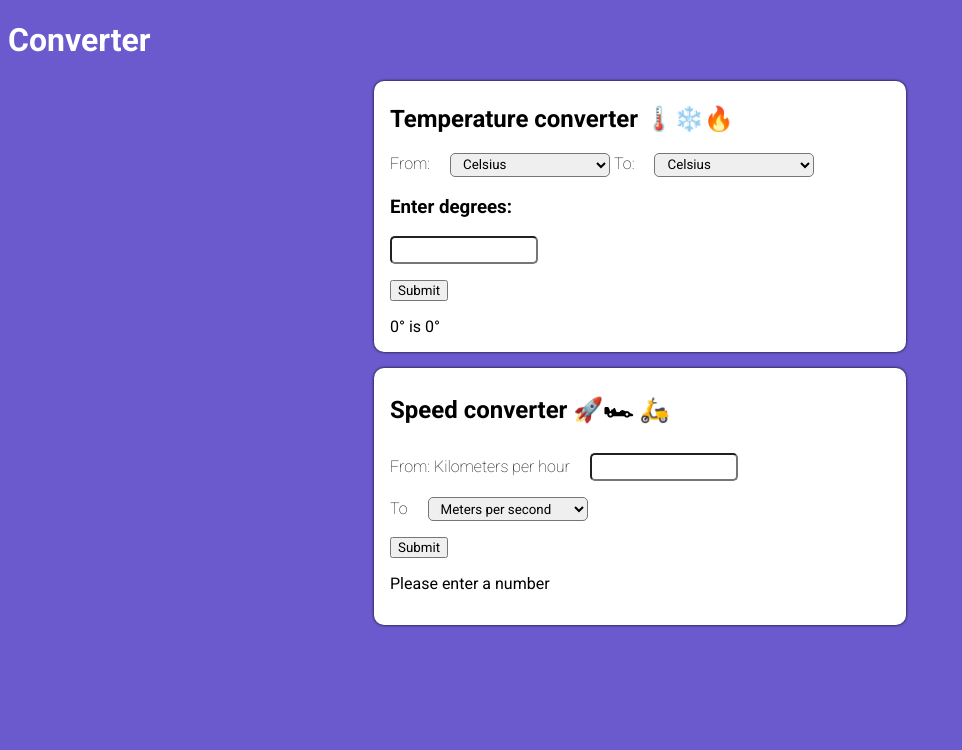
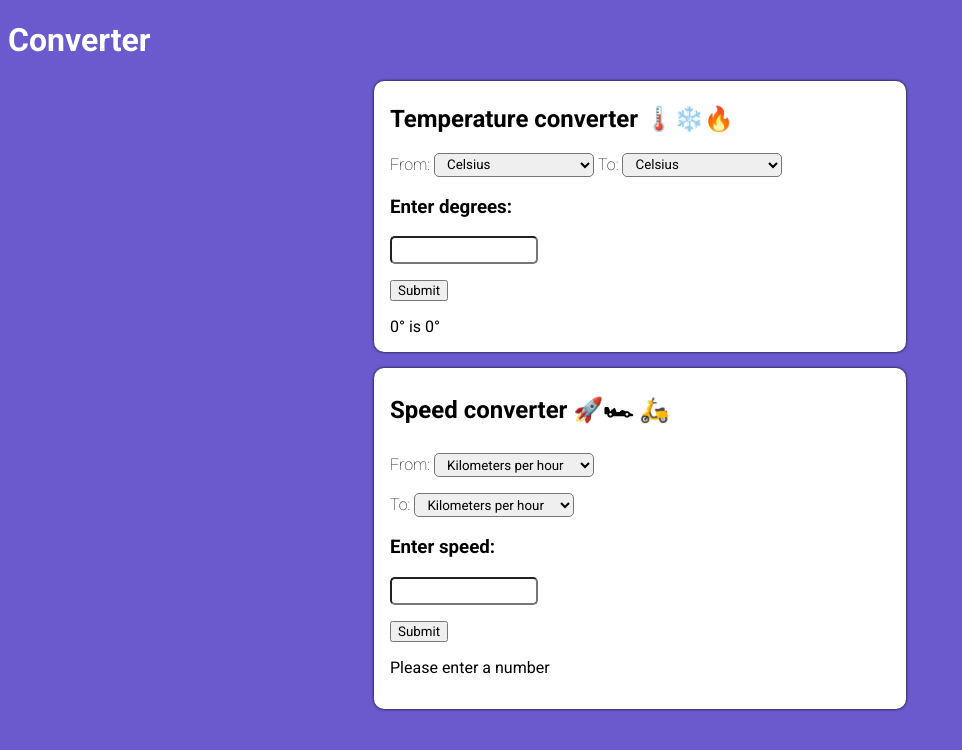
Before and after one commit to LinhLe2307/Mini_Project_PHP, a PHP site: page / in a window 1280 px wide. Shown: the top 750 px of the page, without its empty margins (0-962 px from the left). Run offline with PHP 8.4, Linux system fonts and the light colour scheme.

Commit message:
Change style

```diff
--- a/convert-speed.php
+++ b/convert-speed.php
@@ -3,19 +3,26 @@
 1. Convert kilometers per hour to meters per second
 2. Convert kilometers per hour to knots
 */
-function covertSpeed ($kilometersInput, $unitsOption) {
-    if ($kilometersInput == "") {
+function convertSpeed ($usersInput, $baseOptions, $targetOptions) {
+    if ($usersInput === "") {
         return "Please enter a number";
-    } elseif ($kilometersInput > 0) {
-        switch ($unitsOption) {
-            case "meters per seconds":
-                $result = number_format(($kilometersInput * 1000) / 3600, 2);
-                break;
-            case "knots":
-                $result = number_format(($kilometersInput * 0.539957), 2);
-                break;
-            }
-        return "Convert from $kilometersInput km/h to $result $unitsOption";
+
+    } elseif ($usersInput > 0) {
+
+        $speedList = ["kilometers per hour" => [
+                        "meters per second" => ($usersInput * 1000) / 3600,
+                        "knots" => ($usersInput * 0.539957)
+                    ],
+                    "meters per second" => [
+                        "kilometers per hour" => ($usersInput * 3.6),
+                        "knots" => ($usersInput * 1.943844)],
+                    "knots" => [
+                        "kilometers per hour" => ($usersInput * 1.85),
+                        "meters per second" => ($usersInput * 0.514444)]];
+
+        $result = number_format(($baseOptions === $targetOptions) ? $usersInput : $speedList[$baseOptions][$targetOptions], 2);
+        return "Convert from <span>$usersInput</span> $baseOptions to <span>$result</span> $targetOptions";
+
     } else {
         return "Please enter a positive number";
     }
--- a/index.php
+++ b/index.php
@@ -47,23 +47,33 @@
     <form class="speed-converter" method="post" action="index.php">
         <h2>Speed converter 🚀🏎 🛵</h2>
         <div>
-            <label for="kilometers"><span>From: Kilometers per hour</span></label>
-            <input type="number" name="kilometers" id="kilometers" step="any"/>
+            <span>From:</span>
+            <select name="base-units">
+                <option value="kilometers per hour" required>Kilometers per hour</option>
+                <option value="meters per second">Meters per second</option>
+                <option value="knots">Knots </option>
+            </select>
         </div>
         <div>
-            <span>To</span>
-            <select name="units">
-                <option value="meters per seconds" required>Meters per second</option>
+            <span>To:</span>
+            <select name="target-units">
+                <option value="kilometers per hour" required>Kilometers per hour</option>
+                <option value="meters per second">Meters per second</option>
                 <option value="knots">Knots </option>
             </select>
+        </div>
+        <div>
+            <label for="base-number"><h3>Enter speed: </h3></label>
+            <input type="number" name="base-number" id="base-number" step="any"/>
         </div>
         <input type="submit" value="Submit">
         <?php
             require "convert-speed.php";
-            $kilometersInput = isset($_POST["kilometers"]) ? $_POST["kilometers"] : "";
-            $unitsOption = isset($_POST["units"]) ? $_POST["units"] : "";
+            $usersInput = isset($_POST["base-number"]) ? $_POST["base-number"] : "";
+            $baseOptions = isset($_POST["base-units"]) ? $_POST["base-units"] : "";
+            $targetOptions = isset($_POST["target-units"]) ? $_POST["target-units"] : "";
         ?>
-        <p><?= covertSpeed($kilometersInput, $unitsOption); ?></p>
+        <p><?= convertSpeed($usersInput, $baseOptions, $targetOptions); ?></p>
     </form>
 </body>
 </html>
--- a/style.css
+++ b/style.css
@@ -14,7 +14,6 @@ h2 {
 
 span {
   font-weight: 100;
-  margin-right: 1rem;
 }
 
 input,
```
